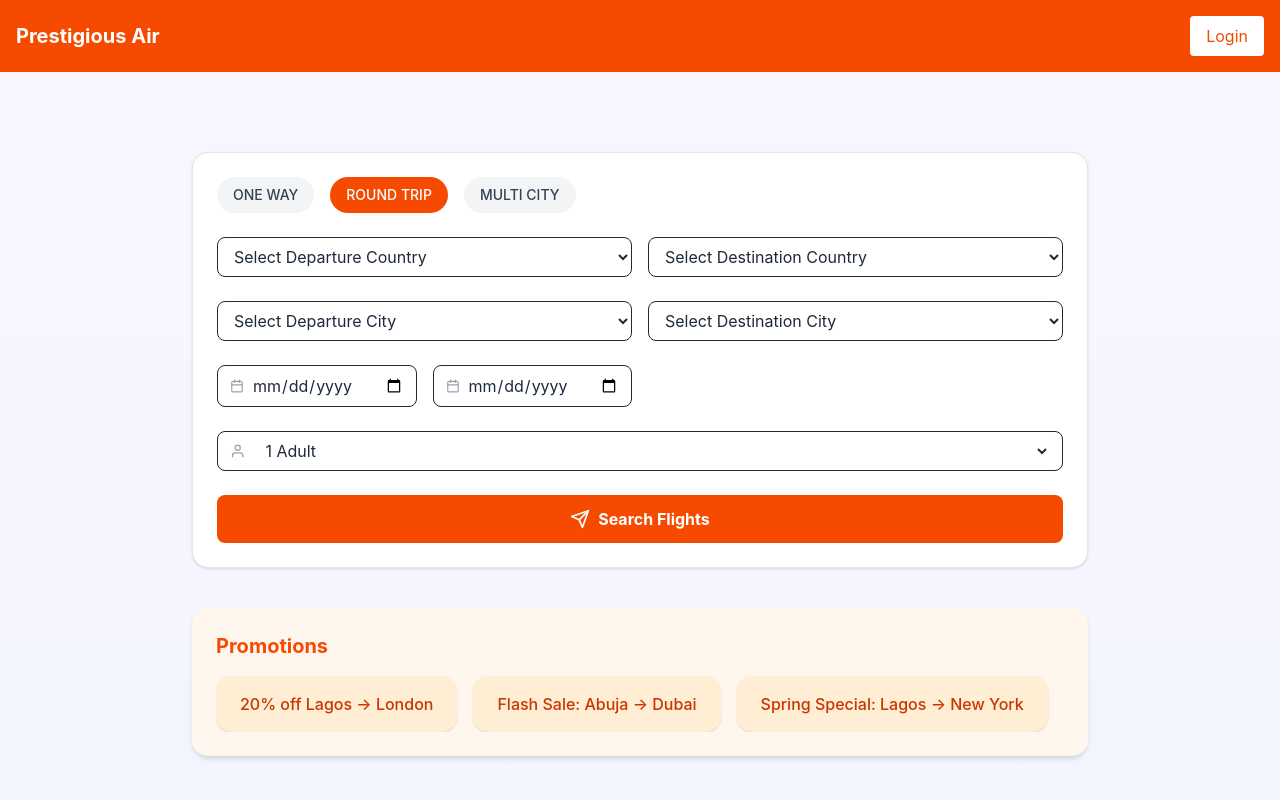
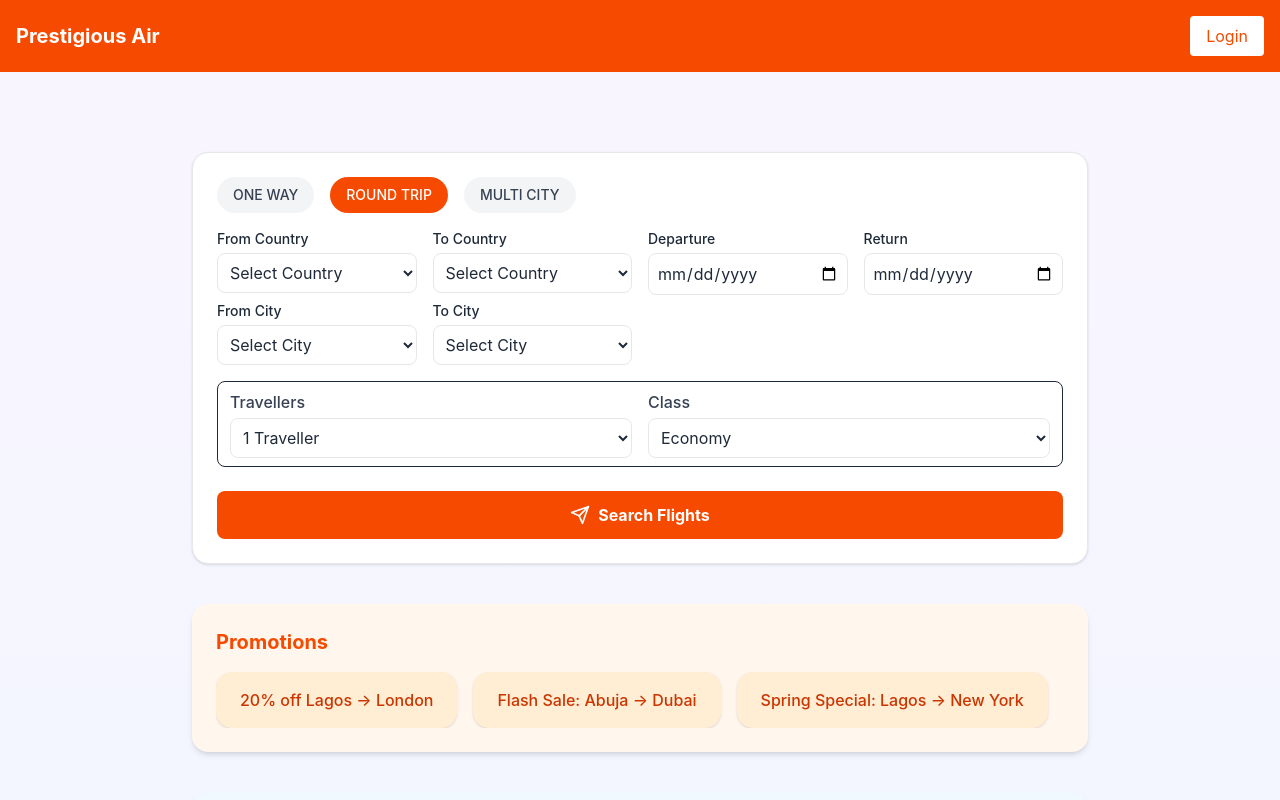
Before and after one commit to vhagar404/PRESTIGIOUS-AIR, a React (Vite) app: page / in a window 1280 px wide. Shown: the top 800 px of the page. Built offline with nearby package versions, Linux system fonts and the light colour scheme.

Commit message:
Fix ReviewConfirmation: flight price + extras total; validate selected flight route

```diff
--- a/src/components/FlightSearch.jsx
+++ b/src/components/FlightSearch.jsx
@@ -1,27 +1,43 @@
 import { useState } from "react";
-import { FiSend, FiMapPin, FiCalendar, FiUser } from "react-icons/fi";
+import { FiSend, FiMapPin, FiCalendar } from "react-icons/fi";
 
-// Example airports data per country
-const airportsByCountry = {
-  Nigeria: ["Lagos", "Abuja", "Port Harcourt"],
-  UK: ["London", "Manchester", "Edinburgh"],
-  USA: ["New York", "Los Angeles", "Chicago"],
-  UAE: ["Dubai", "Abu Dhabi"],
-  France: ["Paris", "Nice", "Lyon"],
-};
+// Countries and cities (expand as needed)
+const countries = [
+  { name: "Nigeria", cities: ["Lagos", "Abuja", "Port Harcourt"] },
+  { name: "United States", cities: ["New York", "Los Angeles", "Chicago"] },
+  { name: "United Kingdom", cities: ["London", "Manchester", "Birmingham"] },
+  { name: "UAE", cities: ["Dubai", "Abu Dhabi", "Sharjah"] },
+  { name: "India", cities: ["Mumbai", "Delhi", "Bangalore"] },
+  { name: "Germany", cities: ["Berlin", "Munich", "Frankfurt"] },
+  // Add more countries/cities as needed
+];
 
 export default function FlightSearch({ booking, setBooking }) {
   const [tripType, setTripType] = useState("round-trip");
-  const [fromCountry, setFromCountry] = useState("");
-  const [toCountry, setToCountry] = useState("");
+  const [travellersCount, setTravellersCount] = useState(1);
+  const [travelClass, setTravelClass] = useState("Economy");
 
-  const fromCities = fromCountry ? airportsByCountry[fromCountry] : [];
-  const toCities = toCountry ? airportsByCountry[toCountry] : [];
+  function handleSearch() {
+    // Initialize travellers array
+    const travellers = Array.from({ length: travellersCount }, (_, i) => ({
+      name: "",
+      email: "",
+      class: travelClass,
+    }));
+
+    setBooking({
+      ...booking,
+      travellers,
+      class: travelClass,
+    });
+
+    // Could trigger flight results here
+  }
 
   return (
     <div className="max-w-4xl mx-auto bg-white border border-gray-200 shadow-sm rounded-2xl p-6 mt-10">
       {/* Trip Type Tabs */}
-      <div className="flex space-x-4 mb-6">
+      <div className="flex space-x-4 mb-4">
         {["one-way", "round-trip", "multi-city"].map((type) => (
           <button
             key={type}
@@ -37,118 +53,154 @@ export default function FlightSearch({ booking, setBooking }) {
         ))}
       </div>
 
-      {/* Country Selection */}
-      <div className="grid md:grid-cols-2 gap-4 mb-6">
+      {/* Country & City Inputs */}
+      <div className="grid md:grid-cols-4 gap-4 mb-4">
+        {/* From Country */}
+        <div className="flex flex-col">
+          <label className="text-sm font-medium mb-1">From Country</label>
           <select
-          value={fromCountry}
-          onChange={(e) => {
-            setFromCountry(e.target.value);
-            setBooking({ ...booking, from: "" }); // reset city when country changes
-          }}
-          className="border rounded-lg px-3 py-2 w-full"
+            value={booking.fromCountry || ""}
+            onChange={(e) =>
+              setBooking({
+                ...booking,
+                fromCountry: e.target.value,
+                fromCity: "", // reset city when country changes
+              })
+            }
+            className="w-full p-2 border border-gray-200 rounded-lg outline-none"
           >
-          <option value="">Select Departure Country</option>
-          {Object.keys(airportsByCountry).map((country) => (
-            <option key={country} value={country}>{country}</option>
+            <option value="">Select Country</option>
+            {countries.map((c) => (
+              <option key={c.name} value={c.name}>
+                {c.name}
+              </option>
             ))}
           </select>
 
+          <label className="text-sm font-medium mb-1 mt-2">From City</label>
           <select
-          value={toCountry}
-          onChange={(e) => {
-            setToCountry(e.target.value);
-            setBooking({ ...booking, to: "" }); // reset city when country changes
-          }}
-          className="border rounded-lg px-3 py-2 w-full"
+            value={booking.fromCity || ""}
+            onChange={(e) =>
+              setBooking({ ...booking, fromCity: e.target.value })
+            }
+            disabled={!booking.fromCountry}
+            className="w-full p-2 border border-gray-200 rounded-lg outline-none"
           >
-          <option value="">Select Destination Country</option>
-          {Object.keys(airportsByCountry).map((country) => (
-            <option key={country} value={country}>{country}</option>
+            <option value="">Select City</option>
+            {countries
+              .find((c) => c.name === booking.fromCountry)
+              ?.cities.map((city) => (
+                <option key={city} value={city}>
+                  {city}
+                </option>
               ))}
           </select>
         </div>
 
-      {/* City Selection */}
-      <div className="grid md:grid-cols-2 gap-4 mb-6">
+        {/* To Country */}
+        <div className="flex flex-col">
+          <label className="text-sm font-medium mb-1">To Country</label>
           <select
-          value={booking.from}
-          onChange={(e) => setBooking({ ...booking, from: e.target.value })}
-          className="border rounded-lg px-3 py-2 w-full"
-          disabled={!fromCountry}
+            value={booking.toCountry || ""}
+            onChange={(e) =>
+              setBooking({
+                ...booking,
+                toCountry: e.target.value,
+                toCity: "",
+              })
+            }
+            className="w-full p-2 border border-gray-200 rounded-lg outline-none"
           >
-          <option value="">Select Departure City</option>
-          {fromCities.map((city) => (
-            <option key={city} value={city}>{city}</option>
+            <option value="">Select Country</option>
+            {countries.map((c) => (
+              <option key={c.name} value={c.name}>
+                {c.name}
+              </option>
             ))}
           </select>
 
+          <label className="text-sm font-medium mb-1 mt-2">To City</label>
           <select
-          value={booking.to}
-          onChange={(e) => setBooking({ ...booking, to: e.target.value })}
-          className="border rounded-lg px-3 py-2 w-full"
-          disabled={!toCountry}
+            value={booking.toCity || ""}
+            onChange={(e) =>
+              setBooking({ ...booking, toCity: e.target.value })
+            }
+            disabled={!booking.toCountry}
+            className="w-full p-2 border border-gray-200 rounded-lg outline-none"
           >
-          <option value="">Select Destination City</option>
-          {toCities.map((city) => (
-            <option key={city} value={city}>{city}</option>
+            <option value="">Select City</option>
+            {countries
+              .find((c) => c.name === booking.toCountry)
+              ?.cities.map((city) => (
+                <option key={city} value={city}>
+                  {city}
+                </option>
               ))}
           </select>
         </div>
 
-      {/* Departure & Return */}
-      <div className="grid md:grid-cols-4 gap-4 mb-6">
-        <div className="flex items-center border rounded-lg px-3 py-2">
-          <FiCalendar className="mr-2 text-gray-400" />
+        {/* Departure */}
+        <div className="flex flex-col">
+          <label className="text-sm font-medium mb-1">Departure</label>
           <input
             type="date"
-            className="w-full outline-none"
             value={booking.departure || ""}
             onChange={(e) =>
               setBooking({ ...booking, departure: e.target.value })
             }
+            className="w-full p-2 border border-gray-200 rounded-lg outline-none"
           />
         </div>
 
-        <div className="flex items-center border rounded-lg px-3 py-2">
-          <FiCalendar className="mr-2 text-gray-400" />
+        {/* Return */}
+        <div className="flex flex-col">
+          <label className="text-sm font-medium mb-1">Return</label>
           <input
             type="date"
-            className="w-full outline-none"
             value={booking.arrival || ""}
             onChange={(e) =>
               setBooking({ ...booking, arrival: e.target.value })
             }
             disabled={tripType === "one-way"}
+            className="w-full p-2 border border-gray-200 rounded-lg outline-none"
           />
         </div>
       </div>
 
-      {/* Passengers & Class */}
-      <div className="flex items-center gap-4 mb-6 border rounded-lg px-3 py-2">
-        <FiUser className="text-gray-400" />
+      {/* Travellers & Class Selection */}
+      <div className="flex flex-col sm:flex-row gap-4 mb-6 border rounded-lg px-3 py-2">
+        <div className="flex-1">
+          <label className="font-medium text-gray-700 mb-1 block">Travellers</label>
           <select
-          className="w-full outline-none"
-          value={booking.travellers?.length || 1}
-          onChange={(e) =>
-            setBooking({
-              ...booking,
-              travellers: Array.from({ length: Number(e.target.value) }, (_, i) => ({
-                name: "",
-                email: "",
-                class: "Economy",
-              })),
-            })
-          }
+            value={travellersCount}
+            onChange={(e) => setTravellersCount(Number(e.target.value))}
+            className="w-full p-2 border border-gray-200 rounded-lg outline-none"
           >
-          <option value={1}>1 Adult</option>
-          <option value={2}>2 Adults</option>
-          <option value={3}>3 Adults</option>
+            {Array.from({ length: 10 }, (_, i) => (
+              <option key={i} value={i + 1}>
+                {i + 1} {i === 0 ? "Traveller" : "Travellers"}
+              </option>
+            ))}
           </select>
+        </div>
+
+        <div className="flex-1">
+          <label className="font-medium text-gray-700 mb-1 block">Class</label>
+          <select
+            value={travelClass}
+            onChange={(e) => setTravelClass(e.target.value)}
+            className="w-full p-2 border border-gray-200 rounded-lg outline-none"
+          >
+            <option>Economy</option>
+            <option>Business</option>
+            <option>First</option>
+          </select>
+        </div>
       </div>
 
       {/* Search Flights Button */}
       <button
-        onClick={() => {}}
+        onClick={handleSearch}
         className="w-full bg-orange-600 text-white py-3 rounded-lg flex items-center justify-center gap-2 font-bold hover:bg-orange-700 transition"
       >
         <FiSend size={20} />
--- a/src/components/PassengerDetails.jsx
+++ b/src/components/PassengerDetails.jsx
@@ -1,51 +1,55 @@
 import { FaUser } from "react-icons/fa";
 
 export default function PassengerDetails({ booking, setBooking }) {
-  const travellers = booking.travellers || [];
-
-  function handleChange(index, field, value) {
-    const updated = [...travellers];
-    if (!updated[index]) updated[index] = { name: "", email: "", class: "Economy" };
-    updated[index][field] = value;
-    setBooking({ ...booking, travellers: updated });
-  }
+  if (!booking.travellers) return null;
 
   return (
     <div className="max-w-4xl mx-auto mt-10 p-6 rounded-2xl bg-purple-50 shadow-md">
-      <h2 className="text-xl font-bold text-orange-600 mb-4">Passenger Details</h2>
+      <h2 className="text-xl font-bold text-orange-600 mb-4">
+        Passenger Details
+      </h2>
 
       <div className="space-y-4">
-        {travellers.map((trav, i) => (
+        {booking.travellers.map((p, i) => (
           <div
             key={i}
-            className="flex flex-col md:flex-row items-center gap-4 p-4 bg-white rounded-2xl shadow"
+            className="flex flex-col sm:flex-row sm:items-center gap-4 p-4 bg-white rounded-2xl shadow"
           >
             <FaUser className="text-orange-600 text-2xl" />
-
             <input
               type="text"
               placeholder={`Passenger ${i + 1} Name`}
-              value={trav.name || ""}
-              onChange={(e) => handleChange(i, "name", e.target.value)}
+              value={p.name}
+              onChange={(e) => {
+                const updated = [...booking.travellers];
+                updated[i].name = e.target.value;
+                setBooking({ ...booking, travellers: updated });
+              }}
               className="w-full p-2 border border-gray-200 rounded-lg outline-none"
             />
-
             <input
               type="email"
               placeholder="Email"
-              value={trav.email || ""}
-              onChange={(e) => handleChange(i, "email", e.target.value)}
+              value={p.email}
+              onChange={(e) => {
+                const updated = [...booking.travellers];
+                updated[i].email = e.target.value;
+                setBooking({ ...booking, travellers: updated });
+              }}
               className="w-full p-2 border border-gray-200 rounded-lg outline-none"
             />
-
             <select
-              value={trav.class || "Economy"}
-              onChange={(e) => handleChange(i, "class", e.target.value)}
-              className="w-full md:w-auto border rounded-lg px-2 py-1"
+              value={p.class}
+              onChange={(e) => {
+                const updated = [...booking.travellers];
+                updated[i].class = e.target.value;
+                setBooking({ ...booking, travellers: updated });
+              }}
+              className="w-full p-2 border border-gray-200 rounded-lg outline-none"
             >
-              <option value="Economy">Economy</option>
-              <option value="Business">Business</option>
-              <option value="First">First</option>
+              <option>Economy</option>
+              <option>Business</option>
+              <option>First</option>
             </select>
           </div>
         ))}
```
Also changed, not shown: src/components/FlightResults.jsx (+19 -13 lines), src/components/ReviewConfirmation.jsx (+11 -8 lines). Lines whose indentation alone changed are shown as unchanged.
